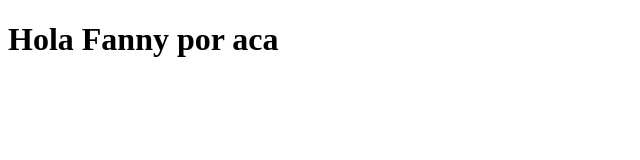
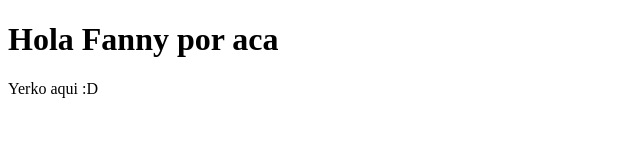
Before and after one commit to Fandmauro/hubcolaborativo, a plain HTML site: page index.html in a window 1280 px wide. Shown: the whole page, without its empty margins (0-640 px from the left). Drawn offline with Linux system fonts and the light colour scheme.

Commit message:
actualizacion yerko

```diff
--- a/index.html
+++ b/index.html
@@ -8,6 +8,6 @@
 </head>
 <body>
     <h1>Hola Fanny por aca</h1>
-
+    <span>Yerko aqui :D</span>
 </body>
 </html>
```
